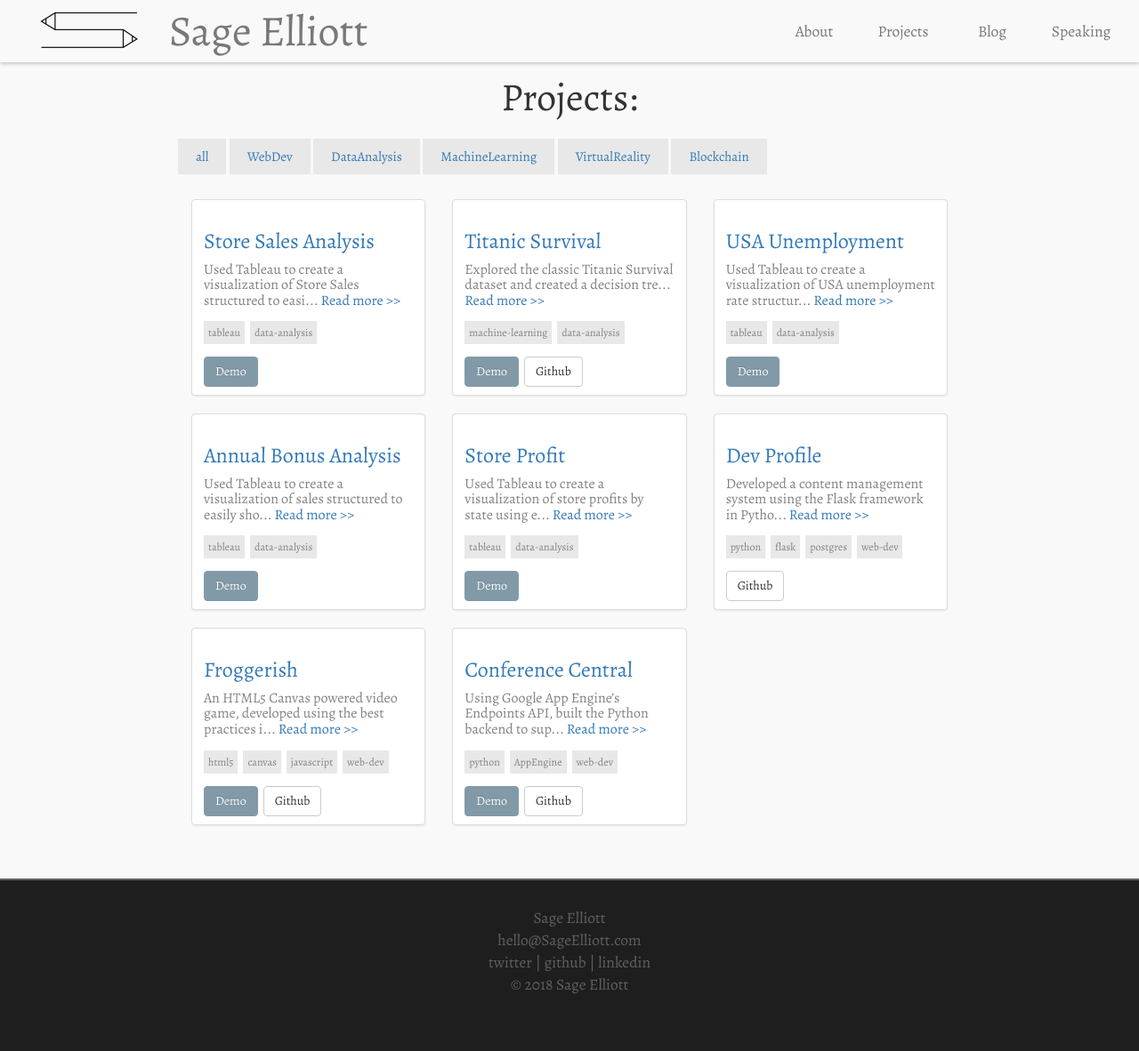
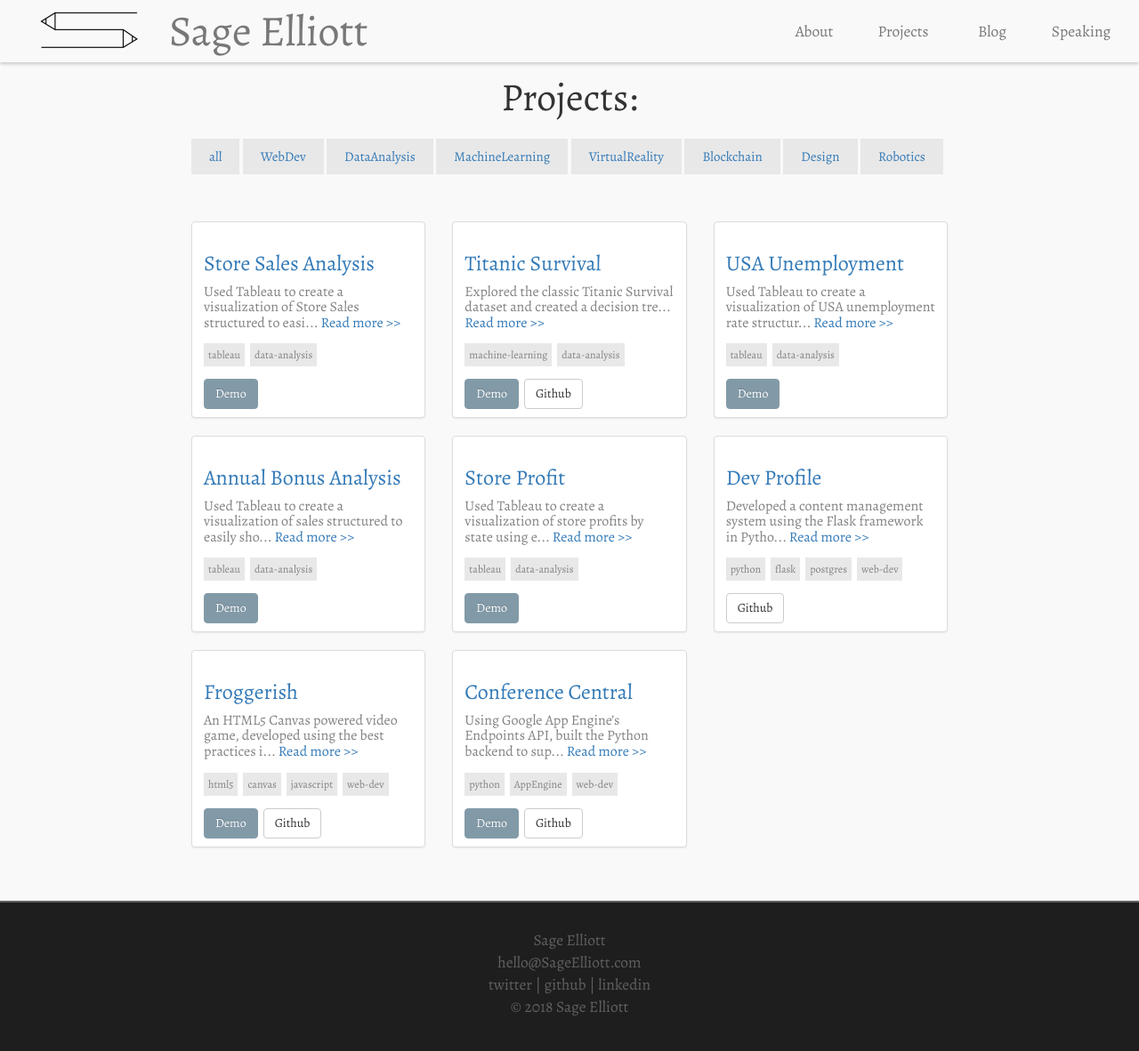
Before and after one commit to sagecodes/sage-blog, a Jekyll site: the page built from projects.html, in a window 1280 px wide. Shown: the top 1182 px of the page at 89% size. Built offline with Jekyll 4.4.1, drawn with Linux system fonts in a browser that asks for light colours; nearby versions of some CDN libraries; some web fonts are replaced.

Commit message:
adjust tag button padding and add more topics

```diff
--- a/css/style.css
+++ b/css/style.css
@@ -284,6 +284,10 @@ h1 {
     padding: 10px 0px 10px 0px;
 }
 
+#tag-btns {
+    padding: 0 15px
+}
+
 .blog-post_tag {
  font-size:15px;
  color: #828282;
--- a/projects.html
+++ b/projects.html
@@ -8,12 +8,16 @@ permalink: /projects/
 <!-- Display projects -->
 <section id="projects">
   <h1 class="section-header">Projects:</h1>
+  <div id="tag-btns">
     <span class="blog-post_tag all-btn"><a href="{{ site.baseurl }}/projects">all</a></span>
     <span class="blog-post_tag web-dev-btn"><a href="{{ site.baseurl }}/projects#{{ 'web-dev' | slugify }}">WebDev</a></span>
     <span class="blog-post_tag data-analysis-btn"><a href="{{ site.baseurl }}/projects#{{ 'data-analysis' | slugify }}">DataAnalysis</a></span>
     <span class="blog-post_tag machine-learning-btn"><a href="{{ site.baseurl }}/projects#{{ 'machine-learning' | slugify }}">MachineLearning</a></span>
     <span class="blog-post_tag virtual-reality-btn"><a href="{{ site.baseurl }}/projects#{{ 'virtual-reality' | slugify }}">VirtualReality</a></span>
     <span class="blog-post_tag blockchain-btn"><a href="{{ site.baseurl }}/projects#{{ 'blockchain' | slugify }}">Blockchain</a></span>
+    <span class="blog-post_tag design-btn"><a href="{{ site.baseurl }}/projects#{{ 'design' | slugify }}">Design</a></span>
+    <span class="blog-post_tag robotics-btn"><a href="{{ site.baseurl }}/projects#{{ 'robotics' | slugify }}">Robotics</a></span>
+  </div>
     <br><br>
 
     <div class="row">
```
